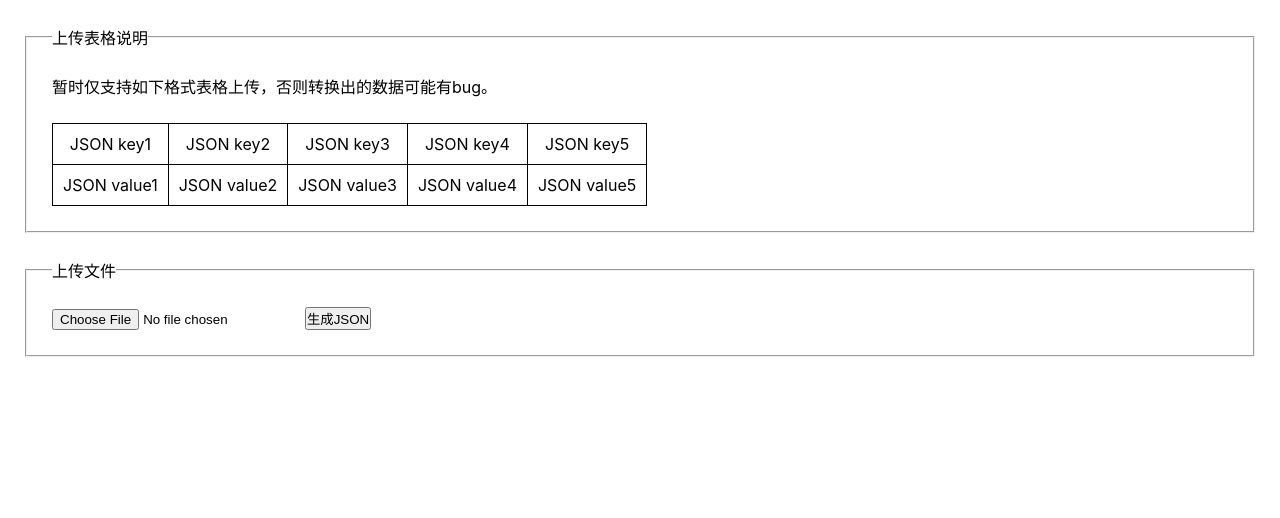
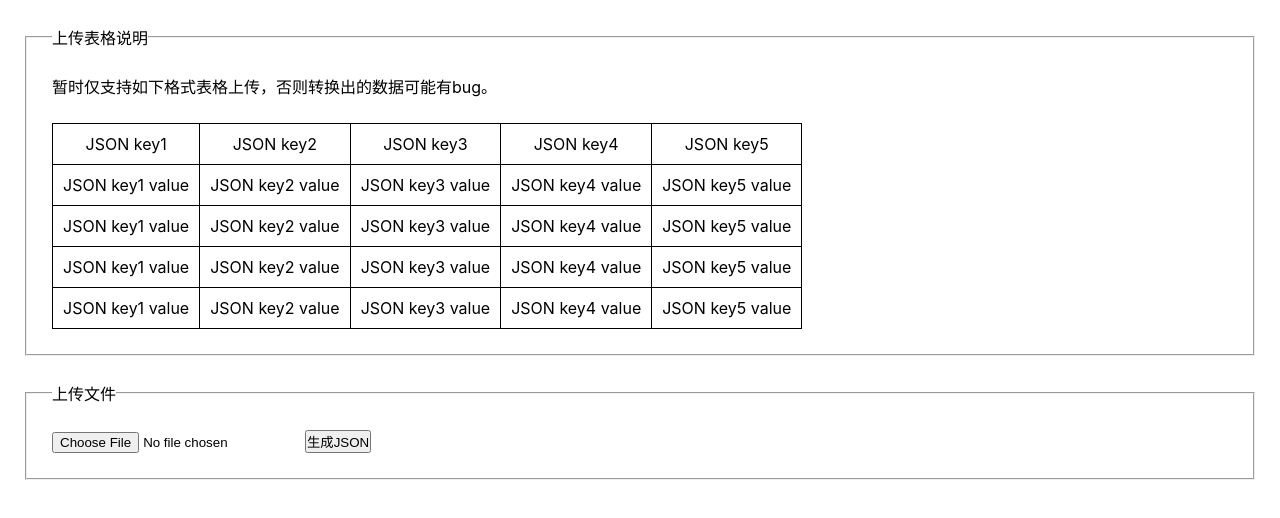
Before and after one commit to Phil-Libra/excel-to-json, a React (Create React App) app: page / in a window 1280 px wide. Shown: the top 518 px of the page. Built offline with nearby package versions, Linux system fonts and the light colour scheme.

Commit message:
完善说明中表格样式

```diff
--- a/src/App.js
+++ b/src/App.js
@@ -123,11 +123,32 @@ function App() {
               <td>JSON key5</td>
             </tr>
             <tr key="2">
-              <td>JSON value1</td>
-              <td>JSON value2</td>
-              <td>JSON value3</td>
-              <td>JSON value4</td>
-              <td>JSON value5</td>
+              <td>JSON key1 value</td>
+              <td>JSON key2 value</td>
+              <td>JSON key3 value</td>
+              <td>JSON key4 value</td>
+              <td>JSON key5 value</td>
+            </tr>
+            <tr key="3">
+              <td>JSON key1 value</td>
+              <td>JSON key2 value</td>
+              <td>JSON key3 value</td>
+              <td>JSON key4 value</td>
+              <td>JSON key5 value</td>
+            </tr>
+            <tr key="4">
+              <td>JSON key1 value</td>
+              <td>JSON key2 value</td>
+              <td>JSON key3 value</td>
+              <td>JSON key4 value</td>
+              <td>JSON key5 value</td>
+            </tr>
+            <tr key="5">
+              <td>JSON key1 value</td>
+              <td>JSON key2 value</td>
+              <td>JSON key3 value</td>
+              <td>JSON key4 value</td>
+              <td>JSON key5 value</td>
             </tr>
           </tbody>
         </table>
```
